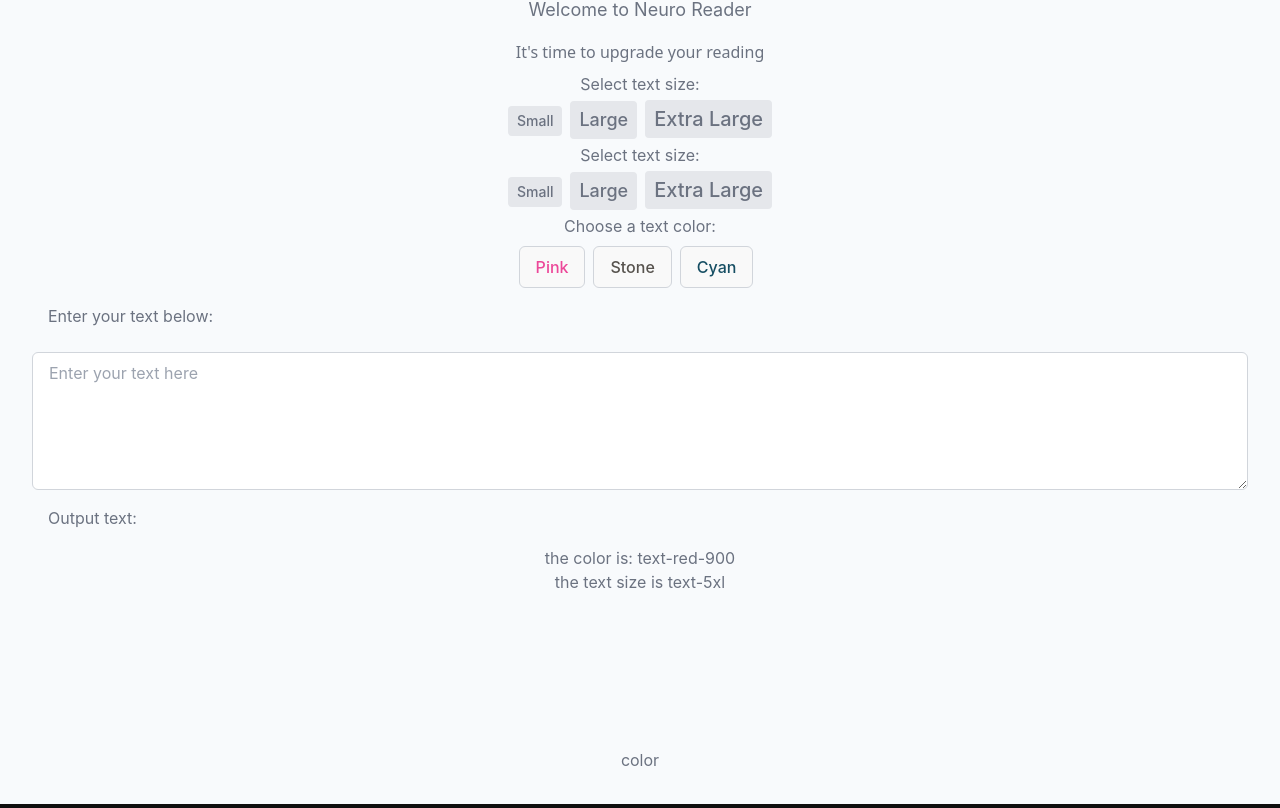
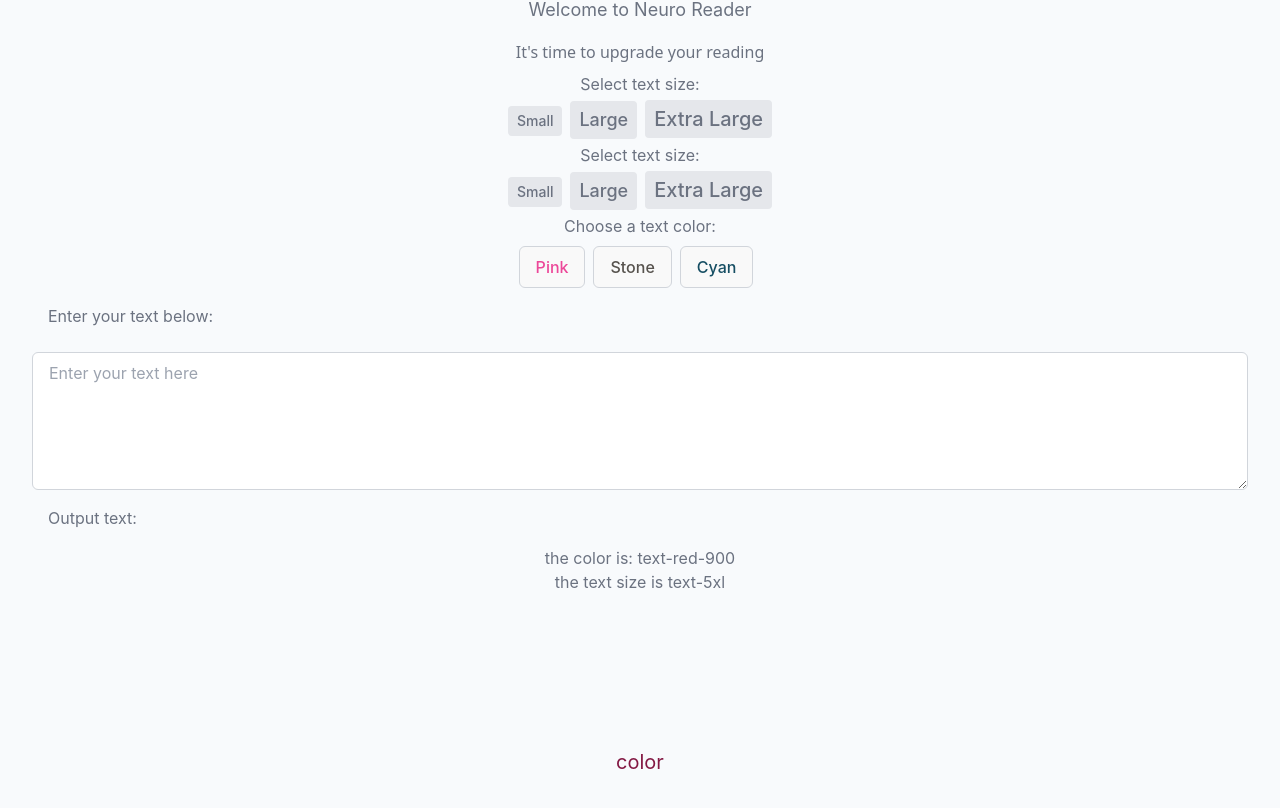
Before and after one commit to laurencetuchin/neuroreader, a React (Vite) app in the folder neuro-reader/: page / in a window 1280 px wide. Shown: the part 212-1020 px from the top of the page. Built offline with nearby package versions, Linux system fonts and the light colour scheme.

Commit message:
Fix bug on text size payload

```diff
--- a/neuro-reader/src/utilities/MyContext.jsx
+++ b/neuro-reader/src/utilities/MyContext.jsx
@@ -17,7 +17,7 @@ const reducer = (state, action) => {
         case SET_TEXT_SIZE:
             return {
                 ...state,
-                textColor: action.payload
+                textSize: action.payload
             };
         case SET_TEXT_COLOR:
             return {
@@ -41,7 +41,7 @@ const TextProvider = ({ children }) => {
     return (
         <TextContext.Provider value={[state, dispatch]}>
             {children}
-            <div >color</div>
+            <div className={`${state.textColor} ${state.textSize}`}>color</div>
         </TextContext.Provider>
     );
 }
```
